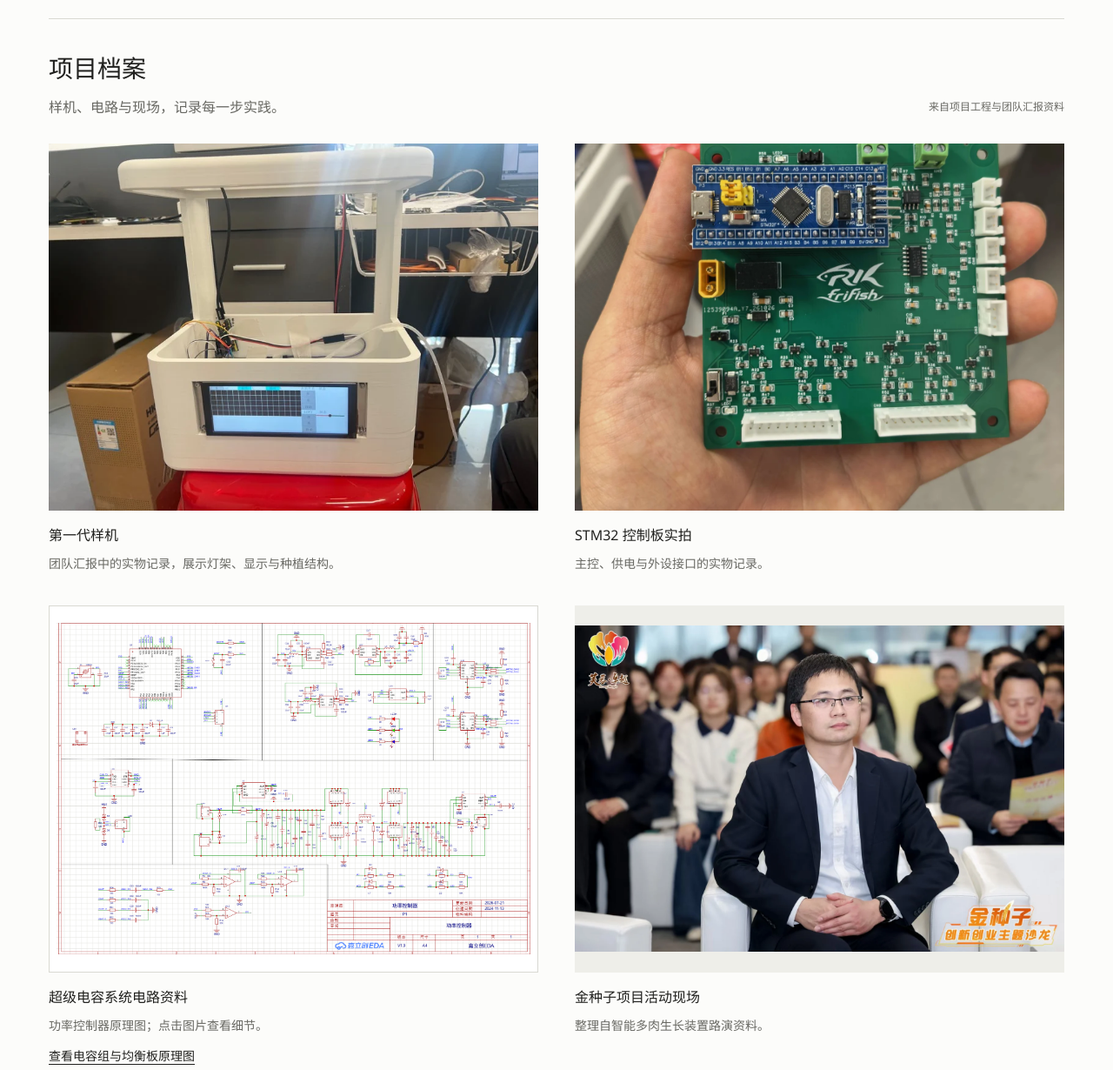
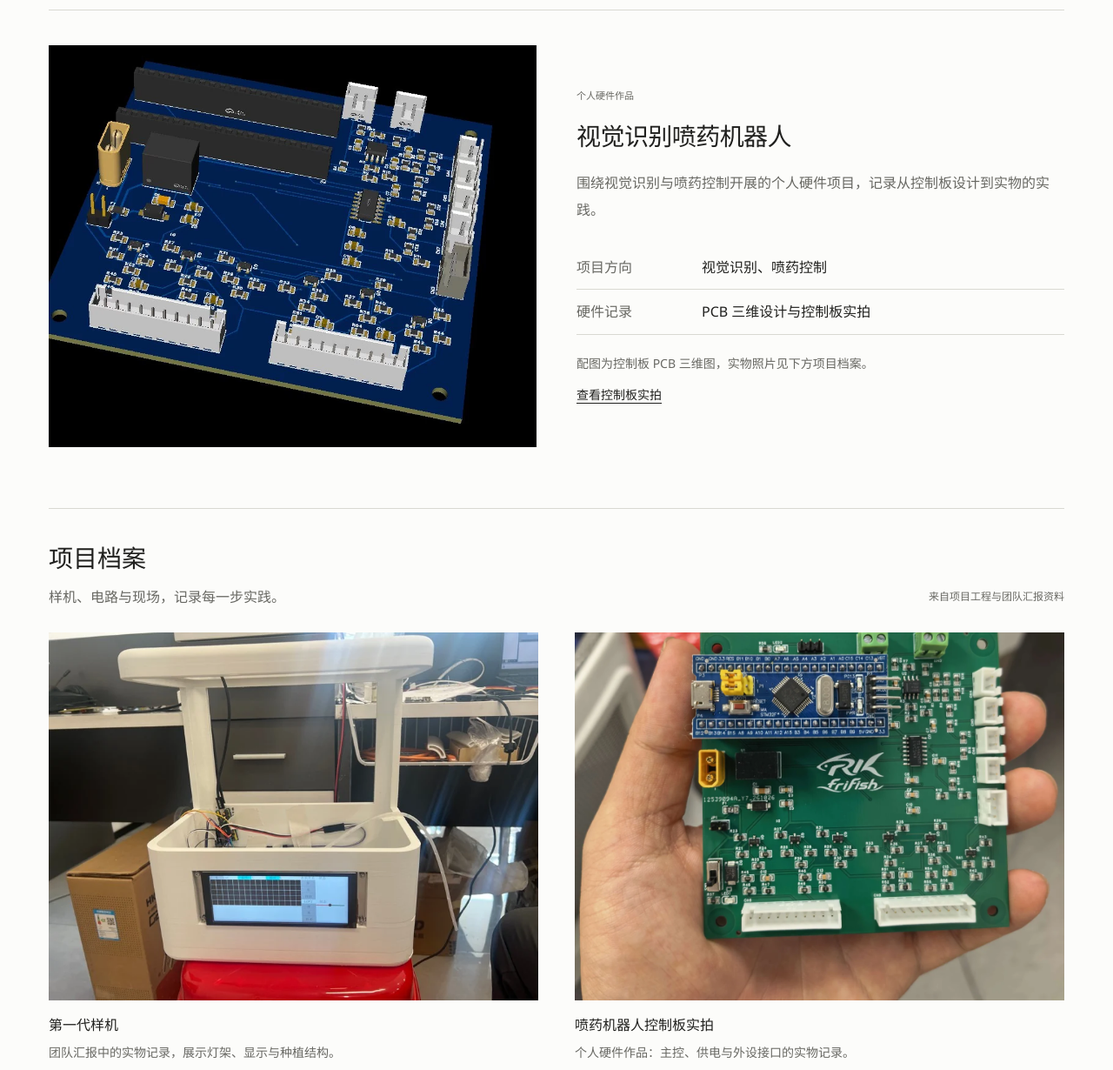
Before and after one commit to ALARA-LI/alara-li.github.io, a plain HTML site: page index.html in a window 1280 px wide. Shown: the part 1980-3210 px from the top of the page at 87% size. Drawn offline with Linux system fonts and the light colour scheme.

Commit message:
feat: showcase personal spraying robot and updated gold-seed photos

```diff
--- a/index.html
+++ b/index.html
@@ -13,7 +13,7 @@
   <link rel="icon" type="image/svg+xml" href="./assets/favicon.svg">
   <link rel="preload" href="./assets/instrument-serif.woff2" as="font" type="font/woff2" crossorigin>
   <link rel="preload" href="./assets/noto-serif-sc.woff2" as="font" type="font/woff2" crossorigin>
-  <link rel="stylesheet" href="./styles.css?v=project-archive-3">
+  <link rel="stylesheet" href="./styles.css?v=project-archive-4">
 </head>
 <body>
   <a class="skip-link" href="#main">跳转到正文</a>
@@ -66,13 +66,18 @@ L3_Application/          底盘、云台、机械臂</code></pre><p>工程中保
           <details class="work-details"><summary>阅读项目记录 <svg viewBox="0 0 20 20" fill="none" aria-hidden="true"><path d="M10 3v14M3 10h14" stroke="currentColor" stroke-width="1.2"/></svg></summary><div class="detail-copy"><p><strong>角色：</strong>项目组长，负责系统规划、任务拆分与模块联调，参与舵机驱动开发。</p><p><strong>技术：</strong>STM32F103、视觉通信、PWM 舵机驱动。</p><p><strong>成果：</strong>完成视觉模块与下位机通信，以及机械臂抓取和落子动作的集成验证。</p></div></details>
         </article>
       </div>
+      <article class="personal-hardware" id="project-spraying" aria-labelledby="spraying-title">
+        <a class="hardware-render" href="./assets/spraying-robot-pcb.webp" target="_blank" rel="noopener noreferrer" aria-label="查看视觉识别喷药机器人控制板 PCB 三维图"><img src="./assets/spraying-robot-pcb.webp" alt="视觉识别喷药机器人控制板的 PCB 三维图，展示蓝色板体、主控插座、供电与外设接口" width="928" height="764" loading="lazy" decoding="async"></a>
+        <div class="hardware-description"><p class="work-type">个人硬件作品</p><h3 id="spraying-title">视觉识别喷药机器人</h3><p class="project-description">围绕视觉识别与喷药控制开展的个人硬件项目，记录从控制板设计到实物的实践。</p><dl class="hardware-facts"><div><dt>项目方向</dt><dd>视觉识别、喷药控制</dd></div><div><dt>硬件记录</dt><dd>PCB 三维设计与控制板实拍</dd></div></dl><p class="hardware-image-note">配图为控制板 PCB 三维图，实物照片见下方项目档案。</p><a class="archive-secondary-link" href="./assets/stm32-board-real.webp" target="_blank" rel="noopener noreferrer">查看控制板实拍</a></div>
+      </article>
       <section class="project-archive" aria-labelledby="archive-title">
         <div class="archive-heading"><div><h3 id="archive-title">项目档案</h3><p>样机、电路与现场，记录每一步实践。</p></div><span>来自项目工程与团队汇报资料</span></div>
         <div class="archive-grid">
           <figure class="archive-item"><a class="archive-image" href="./assets/prototype-real.webp" target="_blank" rel="noopener noreferrer" aria-label="查看第一代样机实拍大图"><img src="./assets/prototype-real.webp" alt="桌面植物养护装置的第一代样机，带有灯架、控制显示屏与种植槽" width="800" height="600" loading="lazy" decoding="async"></a><figcaption><strong>第一代样机</strong><span>团队汇报中的实物记录，展示灯架、显示与种植结构。</span></figcaption></figure>
-          <figure class="archive-item"><a class="archive-image archive-board" href="./assets/stm32-board-real.webp" target="_blank" rel="noopener noreferrer" aria-label="查看 STM32 控制板实拍大图"><img src="./assets/stm32-board-real.webp" alt="手持 STM32 核心板与绿色接口扩展板的实物照片" width="1350" height="1800" loading="lazy" decoding="async"></a><figcaption><strong>STM32 控制板实拍</strong><span>主控、供电与外设接口的实物记录。</span></figcaption></figure>
+          <figure class="archive-item"><a class="archive-image archive-board" href="./assets/stm32-board-real.webp" target="_blank" rel="noopener noreferrer" aria-label="查看喷药机器人控制板实拍大图"><img src="./assets/stm32-board-real.webp" alt="视觉识别喷药机器人的控制板实拍，STM32 核心板安装在绿色接口扩展板上" width="1350" height="1800" loading="lazy" decoding="async"></a><figcaption><strong>喷药机器人控制板实拍</strong><span>个人硬件作品：主控、供电与外设接口的实物记录。</span></figcaption></figure>
           <figure class="archive-item"><a class="archive-image archive-schematic" href="./assets/power-controller-schematic.webp" target="_blank" rel="noopener noreferrer" aria-label="查看功率控制器完整原理图"><img src="./assets/power-controller-schematic.webp" alt="机器人超级电容功率控制器原理图，包含主控、CAN、采样与功率级" width="1602" height="1119" loading="lazy" decoding="async"></a><figcaption><strong>超级电容系统电路资料</strong><span>功率控制器原理图；点击图片查看细节。</span><a class="archive-secondary-link" href="./assets/capacitor-bank-schematic.webp" target="_blank" rel="noopener noreferrer">查看电容组与均衡板原理图</a></figcaption></figure>
-          <figure class="archive-item"><a class="archive-image archive-event" href="./assets/roadshow-real.webp" target="_blank" rel="noopener noreferrer" aria-label="查看金种子项目活动现场照片"><img src="./assets/roadshow-real.webp" alt="金种子创新创业活动现场，参会人员在会场聆听" width="1600" height="1066" loading="lazy" decoding="async"></a><figcaption><strong>金种子项目活动现场</strong><span>整理自智能多肉生长装置路演资料。</span></figcaption></figure>
+          <figure class="archive-item"><a class="archive-image archive-event" href="./assets/gold-seed-demo.webp" target="_blank" rel="noopener noreferrer" aria-label="查看金种子项目展示现场照片"><img src="./assets/gold-seed-demo.webp" alt="金种子活动中的项目展示现场，讲解者身旁摆放植物生长装置" width="1620" height="1080" loading="lazy" decoding="async"></a><figcaption><strong>金种子项目展示</strong><span>现场讲解与植物生长装置展示。</span></figcaption></figure>
+          <figure class="archive-item archive-award"><a class="archive-image archive-event" href="./assets/gold-seed-award.webp" target="_blank" rel="noopener noreferrer" aria-label="查看优秀金种子项目颁奖合影"><img src="./assets/gold-seed-award.webp" alt="优秀金种子项目颁奖仪式现场合影，背景为颁奖仪式主题屏幕" width="1620" height="1080" loading="lazy" decoding="async"></a><figcaption><strong>优秀金种子项目颁奖</strong><span>项目活动的颁奖仪式与现场合影。</span></figcaption></figure>
         </div>
       </section>
       <div class="work-postscript"><p>更多软件作品，正在路上。</p><a href="https://github.com/ALARA-LI" target="_blank" rel="noopener noreferrer">查看 GitHub 上的实践 <svg viewBox="0 0 20 20" fill="none" aria-hidden="true"><path d="M5 15 15 5M5 5h10v10" stroke="currentColor" stroke-width="1.2"/></svg></a></div>
--- a/styles.css
+++ b/styles.css
@@ -119,6 +119,22 @@ h1 { font: 400 clamp(105px, 11vw, 155px)/.88 var(--serif); letter-spacing: -.035
 .work-postscript svg { width: 15px; height: 15px; }
 
 /* Real project records complement the selected work. */
+.personal-hardware { display: grid; grid-template-columns: 1fr 1fr; gap: 46px; align-items: center; margin-top: 60px; padding-top: 40px; border-top: 1px solid var(--line); }
+.hardware-render { display: block; background: #000; }
+.hardware-render img { width: 100%; height: auto; display: block; }
+.hardware-description h3 { font: 500 28px/1.5 var(--body); letter-spacing: -.02em; }
+.hardware-description>.project-description { font-size: 16px; margin-top: 18px; }
+.hardware-facts { margin-top: 24px; font-size: 16px; }
+.hardware-facts>div { display: grid; grid-template-columns: 88px 1fr; gap: 16px; padding-block: 11px; border-bottom: 1px solid var(--line); }
+.hardware-facts dt, .hardware-image-note { color: var(--muted); }
+.hardware-image-note { font-size: 14px; line-height: 1.85; margin-top: 20px; }
+.archive-image.archive-event { aspect-ratio: 3 / 2; background: transparent; }
+.archive-award { grid-column: 1 / -1; display: grid; grid-template-columns: 1fr 1fr; gap: 42px; align-items: center; }
+@media (max-width: 760px) {
+  .personal-hardware { grid-template-columns: 1fr; gap: 24px; margin-top: 42px; padding-top: 28px; }
+  .hardware-description h3 { font-size: 25px; }
+  .archive-award { display: block; }
+}
 .project-archive { margin-top: 70px; padding-top: 34px; border-top: 1px solid var(--line); }
 .archive-heading { display: flex; align-items: flex-end; justify-content: space-between; gap: 26px; margin-bottom: 27px; }
 .archive-heading h3 { font: 500 28px/1.6 var(--body); }
```
Also changed, not shown: assets/gold-seed-award.webp (added), assets/gold-seed-demo.webp (added), assets/spraying-robot-pcb.webp (added), 2 other files.
